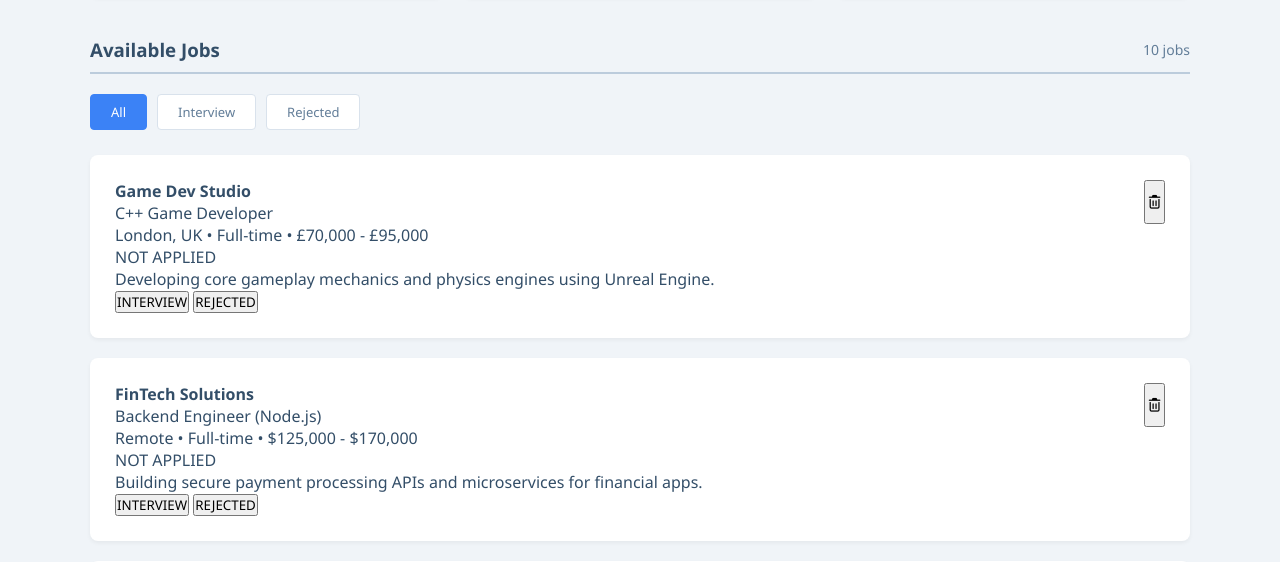
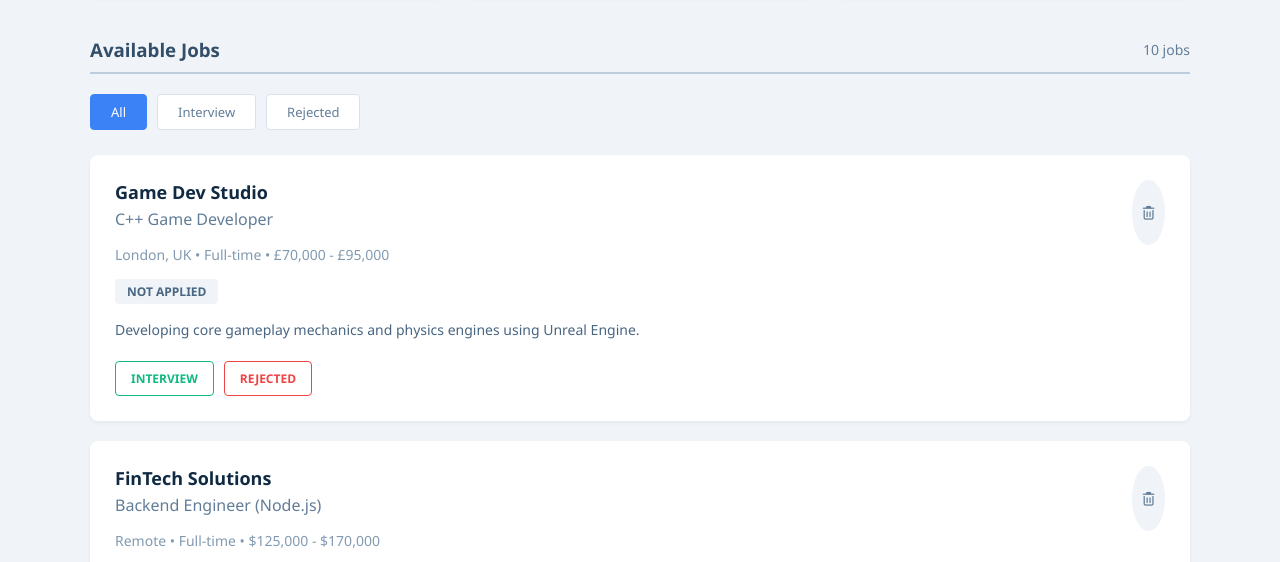
Before and after one commit to kayes3398/assingment-04, a plain HTML site: page index.html in a window 1280 px wide. Shown: the part 218-780 px from the top of the page. Drawn offline with Linux system fonts and the light colour scheme; a script that the page names is missing.

Commit message:
compleating full  styling

```diff
--- a/style.css
+++ b/style.css
@@ -104,3 +104,77 @@
     display: flex;
     justify-content: space-between;
 }
+
+
+
+
+h4 {
+    color: #102a43;
+    font-size: 18px;
+    margin-bottom: 4px;
+}
+
+.job-role {
+    color: #627d98;
+    margin-bottom: 15px;
+}
+
+.job-info {
+    font-size: 14px;
+    color: #829ab1;
+    margin-bottom: 15px;
+}
+
+.status-badge {
+    background: #f0f4f8;
+    color: #486581;
+    padding: 4px 12px;
+    font-size: 12px;
+    font-weight: bold;
+    border-radius: 4px;
+    display: inline-block;
+    margin-bottom: 15px;
+}
+
+.job-desc {
+    font-size: 14px;
+    line-height: 1.6;
+    color: #486581;
+    margin-bottom: 20px;
+}
+
+.action-buttons {
+    display: flex;
+    gap: 10px;
+}
+
+.btn-outline {
+    background: white;
+    padding: 8px 15px;
+    border-radius: 4px;
+    font-size: 12px;
+    font-weight: bold;
+    cursor: pointer;
+}
+
+.btn-interview {
+    border: 1px solid #10b981;
+    color: #10b981;
+}
+
+.btn-rejected {
+    border: 1px solid #ef4444;
+    color: #ef4444;
+}
+
+.delete-btn {
+    background: #f0f4f8;
+    border: none;
+    padding: 8px;
+    border-radius: 50%;
+    cursor: pointer;
+    color: #627d98;
+}
+.delete-btn i {
+  pointer-events: none;
+}
```
